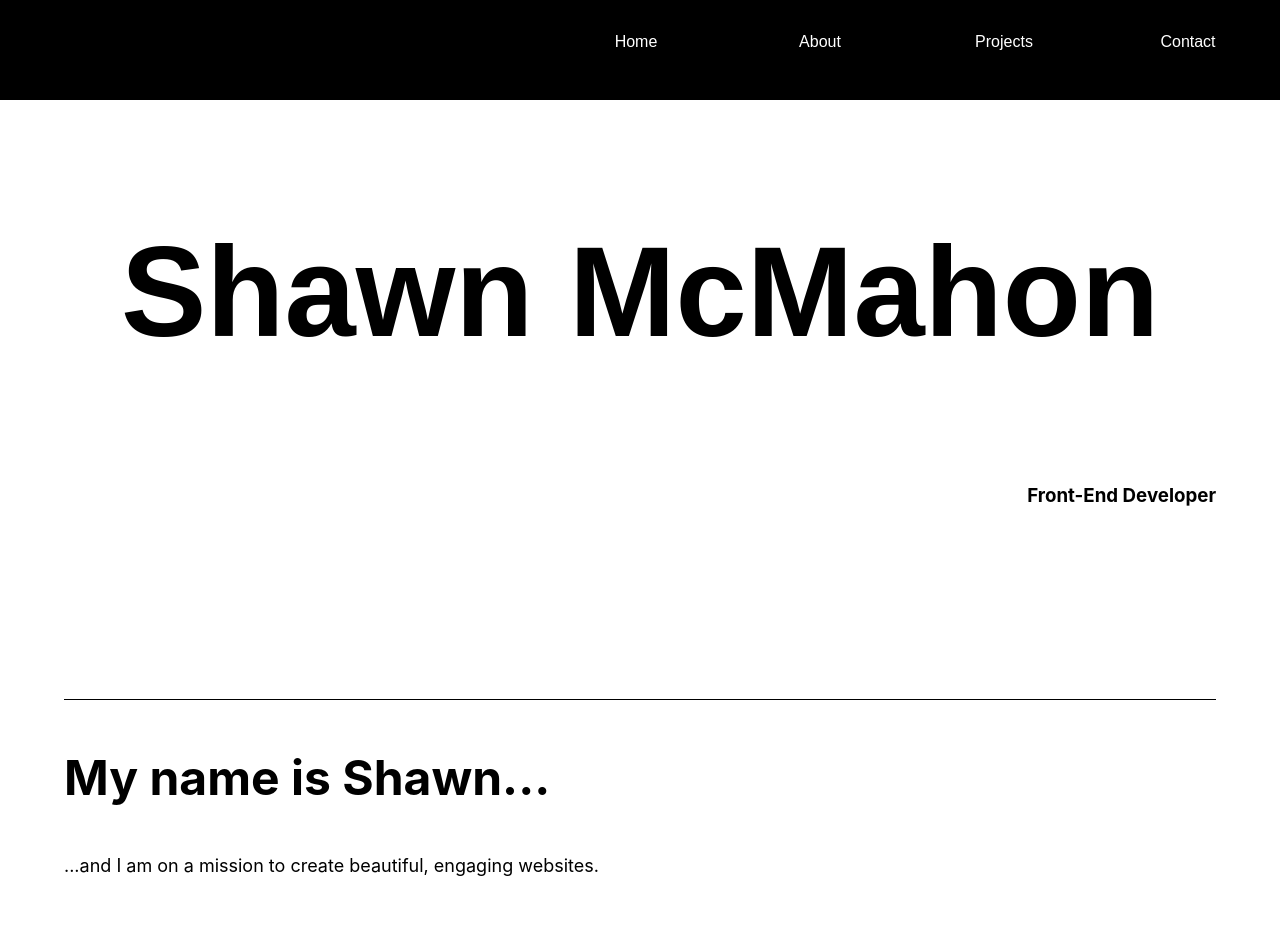
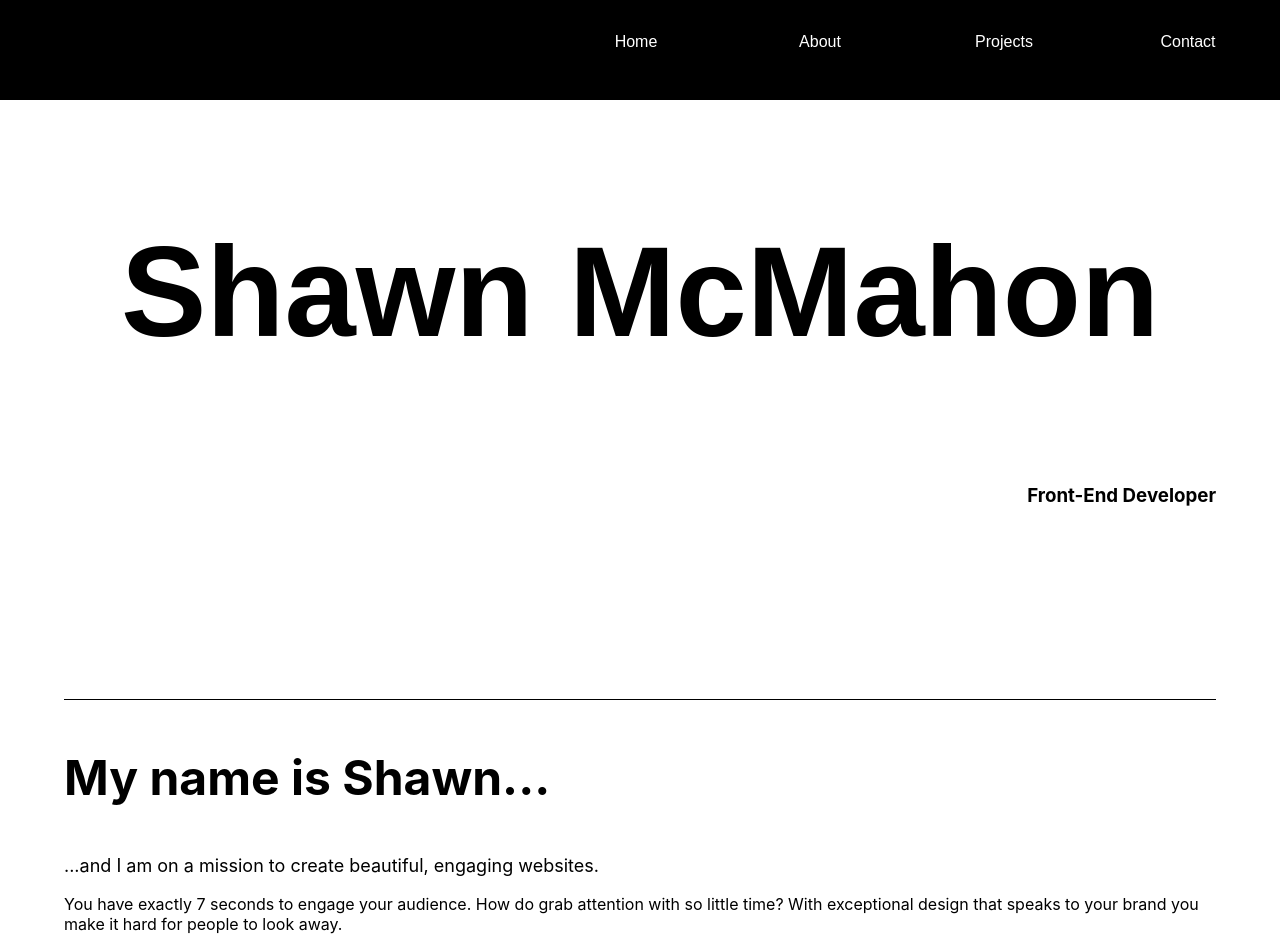
Before and after one commit to shawnmcmahon/portfolio, a React (Create React App) app: page / in a window 1280 px wide. Shown: the top 952 px of the page. Built offline with nearby package versions, Linux system fonts and the light colour scheme.

Commit message:
Add bio intro and second lines

```diff
--- a/src/Components/Home/Home.js
+++ b/src/Components/Home/Home.js
@@ -13,6 +13,8 @@ const Home = () => {
 
           <p className="bio-intro-second">...and I am on a mission to create beautiful, engaging websites. </p>
 
+          <p> You have exactly 7 seconds to engage your audience. How do grab attention with so little time? With exceptional design that speaks to your brand you make it hard for people to look away.</p>
+
           <p> </p>
         </section>
       </div>
```
